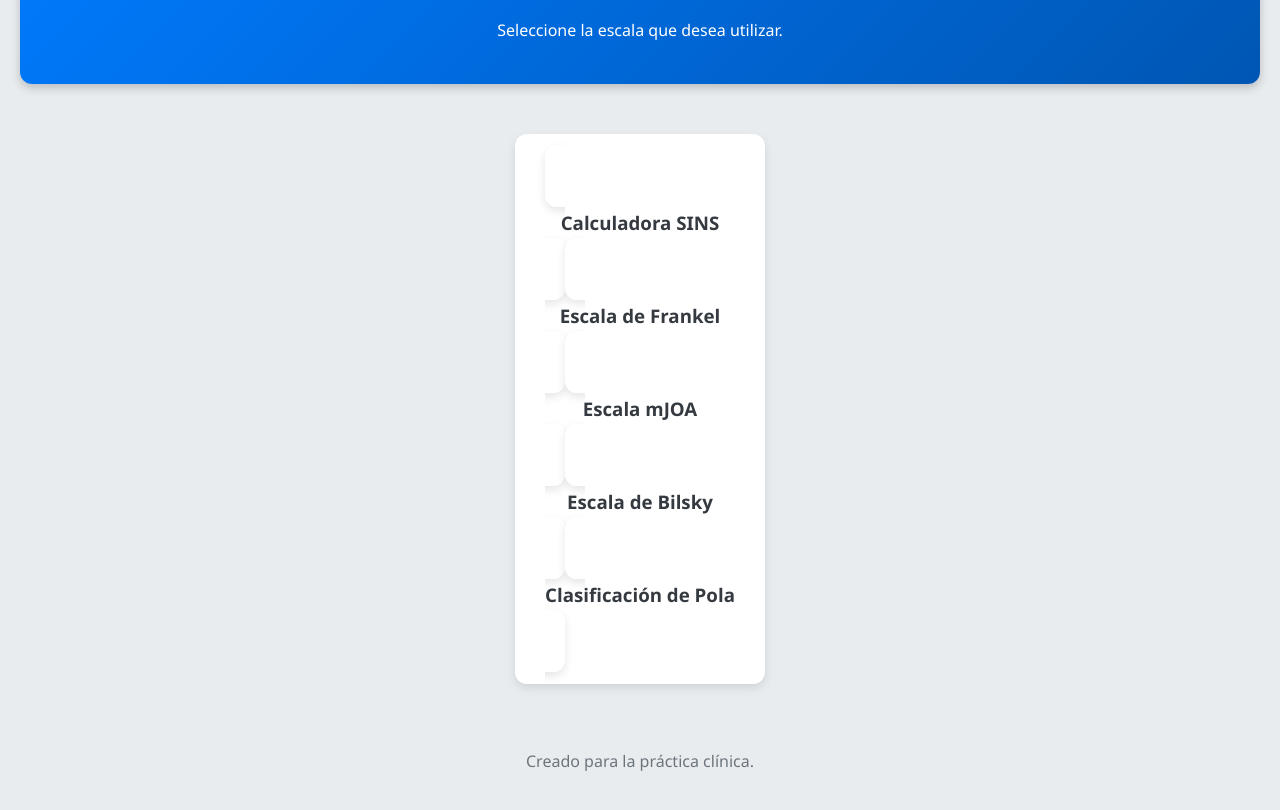
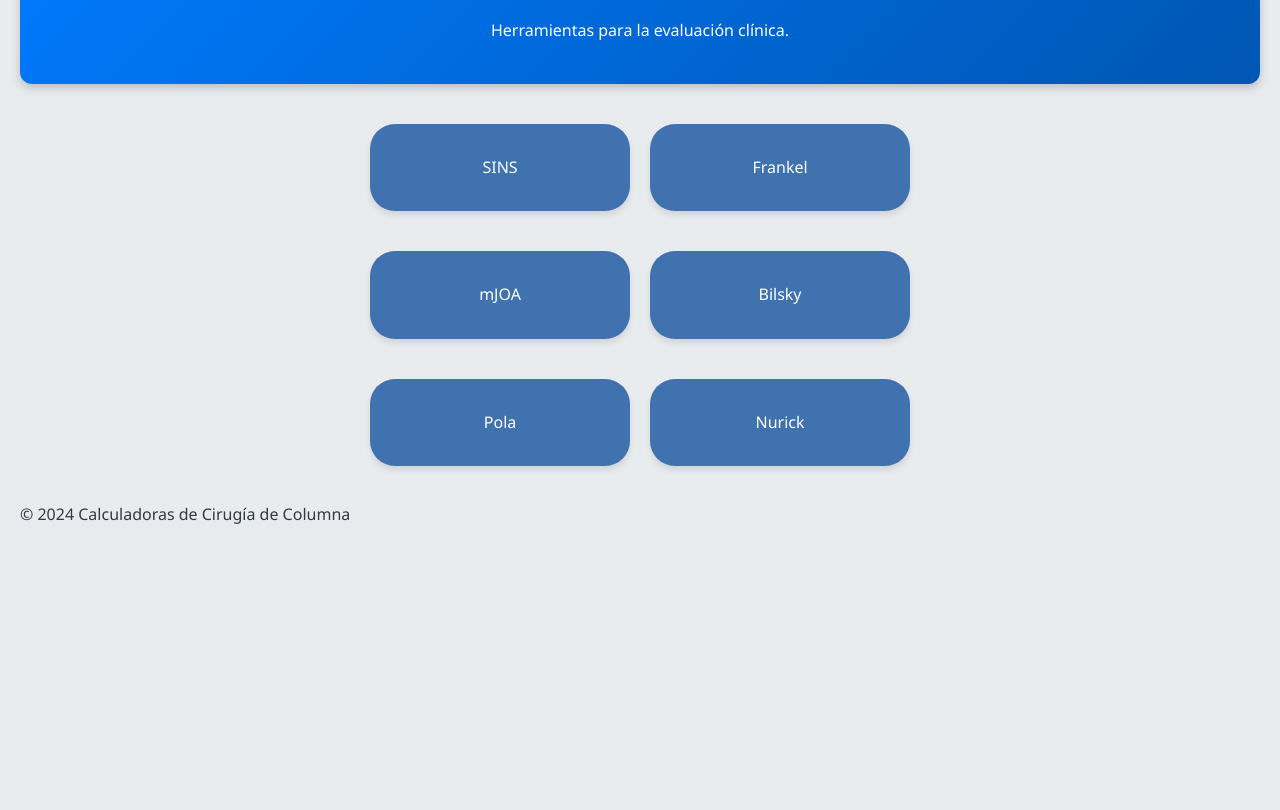
Before and after one commit to pafal14/calculadoras-columna, a plain HTML site: page index.html in a window 1280 px wide. Shown: the part 120-930 px from the top of the page. After the commit the page ends 800 px from the top, so only its background shows below. Drawn offline with Linux system fonts and the light colour scheme.

Commit message:
Add files via upload

```diff
--- a/index.html
+++ b/index.html
@@ -6,35 +6,38 @@
     <title>Calculadoras de Cirugía de Columna</title>
     <link rel="stylesheet" href="style.css">
 </head>
-<body class="home-page">
+<body>
 
     <header>
         <h1>Calculadoras de Cirugía de Columna</h1>
-        <p>Seleccione la escala que desea utilizar.</p>
+        <p>Herramientas para la evaluación clínica.</p>
     </header>
 
     <main>
-        <section id="menu-principal">
-            <a href="calculadoras.html?show=sins" class="menu-item">
-                <h3>Calculadora SINS</h3>
-            </a>
-            <a href="calculadoras.html?show=frankel" class="menu-item">
-                <h3>Escala de Frankel</h3>
-            </a>
-            <a href="calculadoras.html?show=joa" class="menu-item">
-                <h3>Escala mJOA</h3>
-            </a>
-            <a href="calculadoras.html?show=bilsky" class="menu-item">
-                <h3>Escala de Bilsky</h3>
-            </a>
-            <a href="calculadoras.html?show=pola" class="menu-item">
-                <h3>Clasificación de Pola</h3>
-            </a>
-        </section>
+        <div class="nav-buttons-container">
+            <div class="home-button" onclick="window.location.href='calculadoras.html?show=sins-calculator'">
+                <p>SINS</p>
+            </div>
+            <div class="home-button" onclick="window.location.href='calculadoras.html?show=frankel-scale'">
+                <p>Frankel</p>
+            </div>
+            <div class="home-button" onclick="window.location.href='calculadoras.html?show=joa-scale'">
+                <p>mJOA</p>
+            </div>
+            <div class="home-button" onclick="window.location.href='calculadoras.html?show=bilsky-scale'">
+                <p>Bilsky</p>
+            </div>
+            <div class="home-button" onclick="window.location.href='calculadoras.html?show=pola-classification'">
+                <p>Pola</p>
+            </div>
+            <div class="home-button" onclick="window.location.href='calculadoras.html?show=nurick-scale'">
+                <p>Nurick</p>
+            </div>
+        </div>
     </main>
 
-    <footer class="home-footer">
-        <p>Creado para la práctica clínica.</p>
+    <footer>
+        <p>&copy; 2024 Calculadoras de Cirugía de Columna</p>
     </footer>
 
 </body>
--- a/style.css
+++ b/style.css
@@ -183,3 +183,29 @@ h2 {
     border-color: #007bff;
     background-color: #e2f3ff;
 }
+
+/* Nuevo estilo para los botones de la página de inicio */
+.home-button {
+    background-color: #3f72af;
+    color: white;
+    padding: 15px 30px;
+    border-radius: 25px;
+    text-align: center;
+    cursor: pointer;
+    transition: background-color 0.3s ease;
+    width: 200px; /* Ancho fijo para que sean uniformes */
+    box-shadow: 0 4px 6px rgba(0,0,0,0.1);
+    margin-bottom: 20px;
+}
+
+.home-button:hover {
+    background-color: #5585b5;
+}
+
+.nav-buttons-container {
+    display: flex;
+    flex-wrap: wrap;
+    justify-content: center;
+    gap: 20px;
+    margin-top: 40px;
+}
```
Also changed, not shown: calculadoras.html (+20 -0 lines), script.js (+26 -6 lines).
